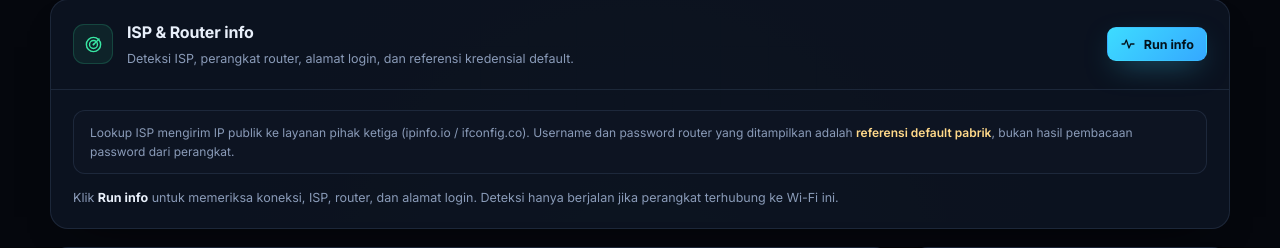
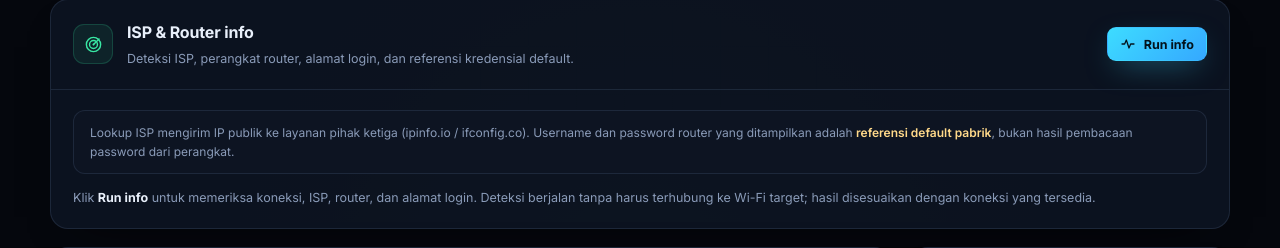
Before and after one commit to MrZodoxVpython/wifi-lab, a Flask app: template templates/detail.html in a window 1280 px wide. Shown: the part 578-826 px from the top of the page. Run offline with Flask 3, Linux system fonts and the light colour scheme; the template is opened without the code that fills it: most values are stand-ins (such as "Sample title", 1, 10 or a date in 2020).

Commit message:
Commit ulang tanpa file besar

```diff
--- a/app.py
+++ b/app.py
@@ -1095,12 +1095,28 @@ def _credential_block(entry, source_note):
 
 
 def network_info_snapshot(iface, bssid, ssid):
-    """Kumpulkan info ISP/router. Hanya melakukan lookup bila target terhubung."""
+    """Kumpulkan info ISP/router tanpa mewajibkan koneksi ke target.
+
+    Tiga cakupan data:
+    - "target"  : perangkat terhubung ke jaringan target (BSSID/SSID sama).
+    - "active"  : terhubung ke Wi-Fi lain; data ISP/router mengikuti jaringan
+                  aktif dan diberi peringatan cakupan yang jelas.
+    - "offline" : tidak ada koneksi; brand target diambil dari OUI BSSID saja.
+    """
     bssid = (_normalize_mac(bssid) or "").upper()
+    raw_target_vendor = _oui_vendor(bssid) if bssid else ""
+    target_vendor = _detect_brand(raw_target_vendor) or raw_target_vendor
     result = {
         "ok": True,
         "connected": False,
-        "target": {"iface": iface, "ssid": ssid, "bssid": bssid},
+        "scope": "offline",
+        "target": {
+            "iface": iface,
+            "ssid": ssid,
+            "bssid": bssid,
+            "vendor": target_vendor,
+            "brand": target_vendor,
+        },
         "link": {},
         "isp": {},
         "router": {},
@@ -1117,86 +1133,105 @@ def network_info_snapshot(iface, bssid, ssid):
         # Roaming/mesh: SSID sama tetapi BSSID berbeda tetap dianggap jaringan target.
         return bool(ssid and candidate.get("ssid") == ssid)
 
+    target_link = _wifi_link(iface) if _validate_iface(iface) else {}
     active_iface = ""
-    link = _wifi_link(iface)
-    if matches_target(link):
-        active_iface = iface
+    link = {}
+    if matches_target(target_link):
+        active_iface, link = iface, target_link
+        result["scope"] = "target"
+        result["connected"] = True
     else:
-        # Cari interface lain yang mungkin terhubung ke jaringan target.
-        for candidate in interfaces()[0]:
-            name = candidate.get("name", "")
-            if name == iface or not _validate_iface(name):
-                continue
-            other = _wifi_link(name)
-            if matches_target(other):
-                active_iface = name
-                link = other
-                break
-
-    result["link"] = link
-    if not active_iface:
-        if link.get("connected"):
-            message = (
-                f"Interface {iface} sedang terhubung ke {link.get('ssid') or 'jaringan lain'} "
-                f"({link.get('bssid')}), bukan ke target {ssid or bssid}. "
-                "Sambungkan ke Wi-Fi target terlebih dahulu."
+        # Belum terhubung ke target: pakai koneksi Wi-Fi aktif mana pun supaya
+        # panel tetap menampilkan data, dengan peringatan cakupan.
+        if target_link.get("connected"):
+            active_iface, link = iface, target_link
+        else:
+            for candidate in interfaces()[0]:
+                name = candidate.get("name", "")
+                if name == iface or not _validate_iface(name):
+                    continue
+                other = _wifi_link(name)
+                if other.get("connected"):
+                    active_iface, link = name, other
+                    break
+        if active_iface:
+            result["scope"] = "active"
+            active_name = link.get("ssid") or active_iface
+            result["message"] = (
+                f"Tidak terhubung ke target {ssid or bssid}. Data ISP, IP publik, dan "
+                f"login router di bawah berasal dari jaringan aktif {active_name!r}, "
+                "bukan dari target."
+            )
+            result["warnings"].append(
+                "Agar hasil akurat untuk target, sambungkan perangkat ke Wi-Fi target. "
+                "Selama terhubung ke jaringan lain, ISP dan login yang tampil adalah milik "
+                "jaringan aktif tersebut."
             )
         else:
-            message = (
-                f"Interface {iface} tidak terhubung ke Wi-Fi mana pun. "
-                "Sambungkan ke jaringan target, lalu klik Run info lagi."
+            result["message"] = (
+                "Tidak ada koneksi Wi-Fi aktif. Brand target diambil dari OUI BSSID; "
+                "ISP dan IP login tidak dapat dideteksi tanpa koneksi."
             )
-        result["message"] = message
-        result["warnings"].append(
-            "Info ISP, router, dan login hanya bisa dideteksi saat perangkat terhubung ke jaringan target."
-        )
-        return result
-
-    result["connected"] = True
-    result["target"]["iface"] = active_iface
-    if link.get("bssid", "").upper() != bssid:
+
+    result["link"] = link
+    if active_iface:
+        result["target"]["iface"] = active_iface
+    if result["connected"] and link.get("bssid", "").upper() != bssid:
         result["warnings"].append(
             f"Terhubung ke SSID {link.get('ssid')!r} melalui BSSID {link.get('bssid')} "
             f"(target {bssid}). Kemungkinan roaming/mesh; info gateway tetap dari koneksi aktif."
         )
-    link["gateway"] = link.get("gateway") or _default_gateway(active_iface)
-    gateway = link.get("gateway", "")
-    if not gateway:
-        result["warnings"].append(
-            "Gateway IPv4 tidak terdeteksi. Login router tidak bisa ditentukan; "
-            "periksa konfigurasi DHCP atau koneksi IPv6-only."
-        )
-    gateway_mac = _neighbor_mac(gateway) if gateway else ""
-    vendor = _oui_vendor(gateway_mac) if gateway_mac else ""
-
-    try:
-        gateway_hostname = socket.gethostbyaddr(gateway)[0] if gateway else ""
-    except (OSError, socket.herror, socket.gaierror):
-        gateway_hostname = ""
-
-    # Lookup eksternal, UPnP, dan HTTP router berjalan paralel.
+
+    gateway = ""
+    gateway_mac = ""
+    vendor = ""
+    gateway_hostname = ""
     upnp = {}
     probes = []
-    isp = {"error": "Lookup tidak dijalankan."}
+    isp = {}
     isp_warnings = []
-    with ThreadPoolExecutor(max_workers=3) as pool:
-        future_isp = pool.submit(_isp_lookup)
-        future_upnp = pool.submit(_upnp_discover)
-        future_http = pool.submit(_probe_router_http, gateway)
+    principal = {}
+
+    if active_iface:
+        link["gateway"] = link.get("gateway") or _default_gateway(active_iface)
+        gateway = link.get("gateway", "")
+        if not gateway:
+            result["warnings"].append(
+                "Gateway IPv4 tidak terdeteksi. Login router tidak bisa ditentukan; "
+                "periksa konfigurasi DHCP atau koneksi IPv6-only."
+            )
+        gateway_mac = _neighbor_mac(gateway) if gateway else ""
+        vendor = _oui_vendor(gateway_mac) if gateway_mac else ""
+
         try:
-            isp, isp_warnings = future_isp.result(timeout=12)
-        except Exception as exc:  # noqa: BLE001 - jangan gagalkan seluruh panel
-            isp = {"error": f"Lookup ISP gagal: {exc}"}
-        try:
-            upnp = future_upnp.result(timeout=8)
-        except Exception as exc:  # noqa: BLE001
-            isp_warnings.append(f"UPnP discovery gagal: {exc}")
-        try:
-            probes = future_http.result(timeout=12)
-        except Exception as exc:  # noqa: BLE001
-            isp_warnings.append(f"HTTP fingerprint gagal: {exc}")
-
-    result["warnings"].extend(isp_warnings)
+            gateway_hostname = socket.gethostbyaddr(gateway)[0] if gateway else ""
+        except (OSError, socket.herror, socket.gaierror):
+            gateway_hostname = ""
+
+        # Lookup eksternal, UPnP, dan HTTP router berjalan paralel.
+        with ThreadPoolExecutor(max_workers=3) as pool:
+            future_isp = pool.submit(_isp_lookup)
+            future_upnp = pool.submit(_upnp_discover)
+            future_http = pool.submit(_probe_router_http, gateway)
+            try:
+                isp, isp_warnings = future_isp.result(timeout=12)
+            except Exception as exc:  # noqa: BLE001 - jangan gagalkan seluruh panel
+                isp = {"error": f"Lookup ISP gagal: {exc}"}
+            try:
+                upnp = future_upnp.result(timeout=8)
+            except Exception as exc:  # noqa: BLE001
+                isp_warnings.append(f"UPnP discovery gagal: {exc}")
+            try:
+                probes = future_http.result(timeout=12)
+            except Exception as exc:  # noqa: BLE001
+                isp_warnings.append(f"HTTP fingerprint gagal: {exc}")
+        result["warnings"].extend(isp_warnings)
+    else:
+        isp = {
+            "error": "Tidak ada koneksi aktif; lookup ISP tidak dapat dijalankan. "
+                     "Brand target tetap ditampilkan dari OUI BSSID."
+        }
+
     result["isp"] = isp
 
     principal = probes[0] if probes else {}
@@ -1228,6 +1263,8 @@ def network_info_snapshot(iface, bssid, ssid):
         "mac": gateway_mac,
         "vendor_oui": oui_name,
         "brand": brand,
+        "target_brand": target_vendor,
+        "target_vendor": raw_target_vendor,
         "manufacturer": upnp.get("manufacturer", ""),
         "model": model,
         "model_number": upnp.get("modelNumber", ""),
@@ -1246,7 +1283,27 @@ def network_info_snapshot(iface, bssid, ssid):
         ],
     }
 
-    login_entry = _default_login_reference(brand, model, blob)
+    login_entry = _default_login_reference(brand or target_vendor, model, blob or target_vendor)
+    if result["scope"] == "offline":
+        login_note = (
+            "Tidak terhubung ke Wi-Fi mana pun, jadi IP dan URL login tidak tersedia. "
+            "Referensi kredensial di bawah hanya berdasarkan brand target dari OUI BSSID. "
+            "Kata sandi asli tidak dapat dibaca dari luar perangkat; pada ONT/ISP biasanya "
+            "tercetak di stiker perangkat."
+        )
+    elif result["scope"] == "active":
+        login_note = (
+            "IP dan URL login di atas adalah milik router pada jaringan aktif, bukan "
+            "router target. Kredensial adalah referensi default pabrik yang belum "
+            "diverifikasi; kata sandi asli tidak dapat dibaca dari luar perangkat."
+        )
+    else:
+        login_note = (
+            "Kata sandi router tidak dapat dibaca dari luar perangkat. Yang ditampilkan adalah "
+            "referensi default pabrik; pada ONT/ISP, kredensial asli biasanya tercetak di stiker "
+            "perangkat. Coba hanya pada router yang Anda miliki/berizin."
+        )
+
     result["login"] = {
         "ip": gateway,
         "url": admin_url,
@@ -1255,24 +1312,31 @@ def network_info_snapshot(iface, bssid, ssid):
             login_entry,
             "Referensi kredensial default pabrik — belum diverifikasi dan bisa sudah diubah.",
         ),
-        "note": (
-            "Kata sandi router tidak dapat dibaca dari luar perangkat. Yang ditampilkan adalah "
-            "referensi default pabrik; pada ONT/ISP, kredensial asli biasanya tercetak di stiker "
-            "perangkat. Coba hanya pada router yang Anda miliki/berizin."
-        ),
+        "note": login_note,
     }
 
-    if not vendor and not upnp and not probes:
+    if active_iface and not vendor and not upnp and not probes:
         result["warnings"].append(
             "Router tidak merespons fingerprint. Panel login memakai gateway default; "
             "beberapa router memblokir probe lokal."
         )
-    result["warnings"].append(
-        "Lookup ISP mengirim IP publik ke layanan pihak ketiga (ipinfo.io / ifconfig.co). "
-        "Gunakan hanya pada jaringan yang Anda berwenang audit."
-    )
+    if active_iface:
+        result["warnings"].append(
+            "Lookup ISP mengirim IP publik ke layanan pihak ketiga (ipinfo.io / ifconfig.co). "
+            "Gunakan hanya pada jaringan yang Anda berwenang audit."
+        )
+    if result["scope"] == "offline":
+        if target_vendor:
+            result["warnings"].append(
+                f"Brand target {target_vendor!r} diinferensikan dari OUI BSSID {bssid}. "
+                "Model dan IP login tidak dapat dipastikan tanpa koneksi."
+            )
+        else:
+            result["warnings"].append(
+                "OUI BSSID target tidak dikenali. Tanpa koneksi, brand dan login router "
+                "hanya bisa ditampilkan sebagai referensi generik."
+            )
     return result
-
 
 @app.route("/api/network-info")
 def network_info():
--- a/static/js/network-info.js
+++ b/static/js/network-info.js
@@ -235,10 +235,6 @@
         renderError((data && data.error) || ("Server mengembalikan HTTP " + response.status + "."));
         return;
       }
-      if (!data.connected) {
-        renderNotConnected(data);
-        return;
-      }
       renderResult(data);
     } catch (err) {
       if (err && err.name === "AbortError") {
--- a/templates/detail.html
+++ b/templates/detail.html
@@ -77,7 +77,7 @@
     <div class="netinfo-status" id="netinfo-status" role="status" aria-live="polite">
       <span class="netinfo-idle">
         Klik <b>Run info</b> untuk memeriksa koneksi, ISP, router, dan alamat login.
-        Deteksi hanya berjalan jika perangkat terhubung ke Wi-Fi ini.
+        Deteksi berjalan tanpa harus terhubung ke Wi-Fi target; hasil disesuaikan dengan koneksi yang tersedia.
       </span>
     </div>
     <div class="netinfo-result" id="netinfo-result" hidden></div>
```
Also changed, not shown: README.md, 1 other file.
